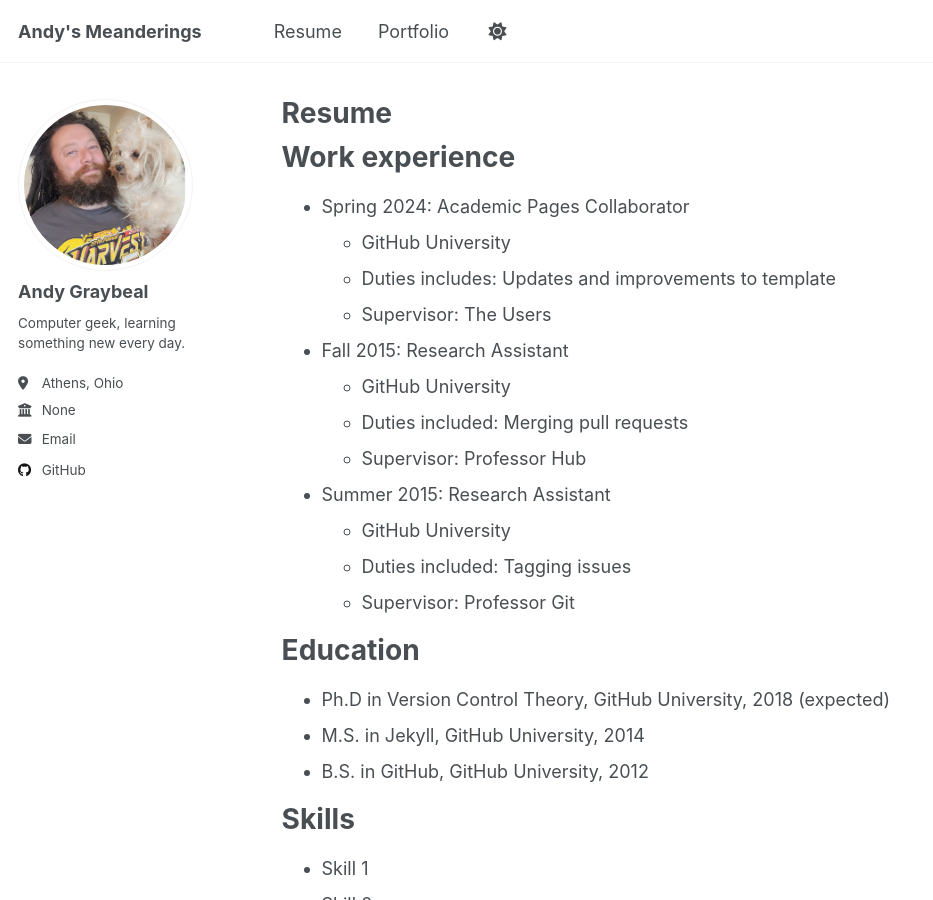
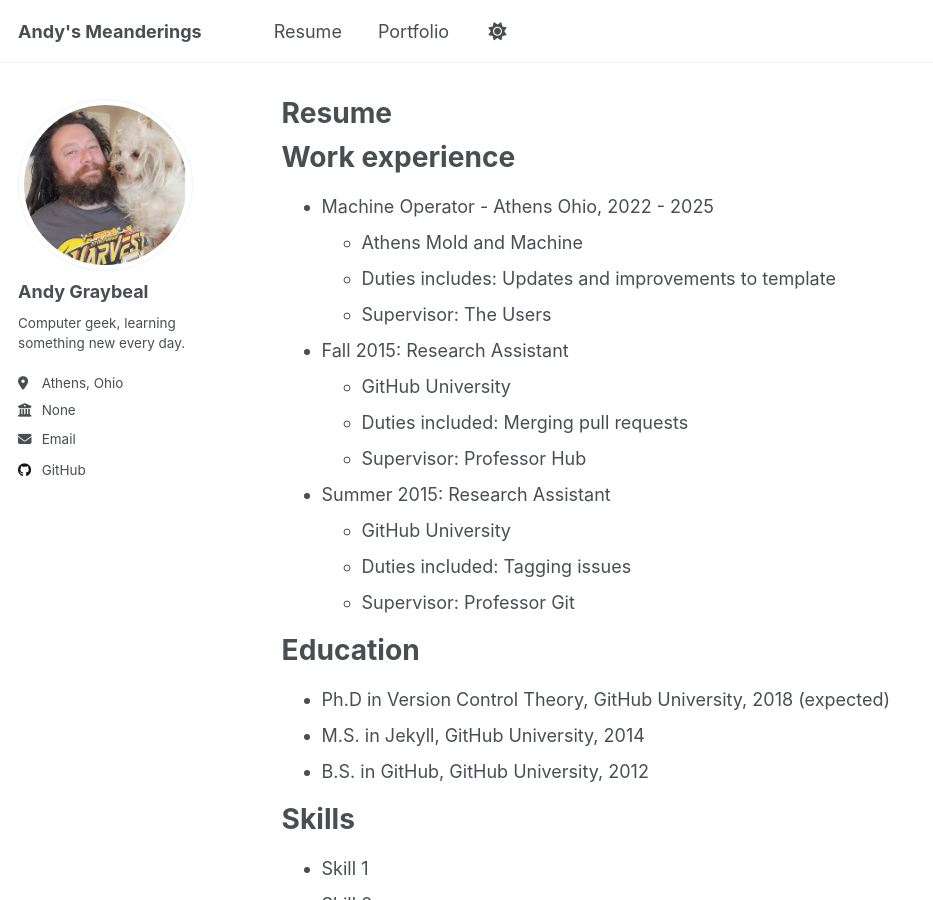
Before and after one commit to andy-graybeal/andy-graybeal.github.io, a Jekyll site: the page built from _pages/resume.md, in a window 1280 px wide and 900 px high. Shown: the whole window, without its empty margins (0-933 px from the left). Built offline with Jekyll 4.4.1, drawn with Linux system fonts in a browser that asks for light colours; a script that is not in the unit is left out.

Commit message:
Update resume.md

```diff
--- a/_pages/resume.md
+++ b/_pages/resume.md
@@ -12,8 +12,8 @@ redirect_from:
 
 Work experience
 ======
-* Spring 2024: Academic Pages Collaborator
-  * GitHub University
+* Machine Operator - Athens Ohio, 2022 - 2025
+  * Athens Mold and Machine
   * Duties includes: Updates and improvements to template
   * Supervisor: The Users
 
```
